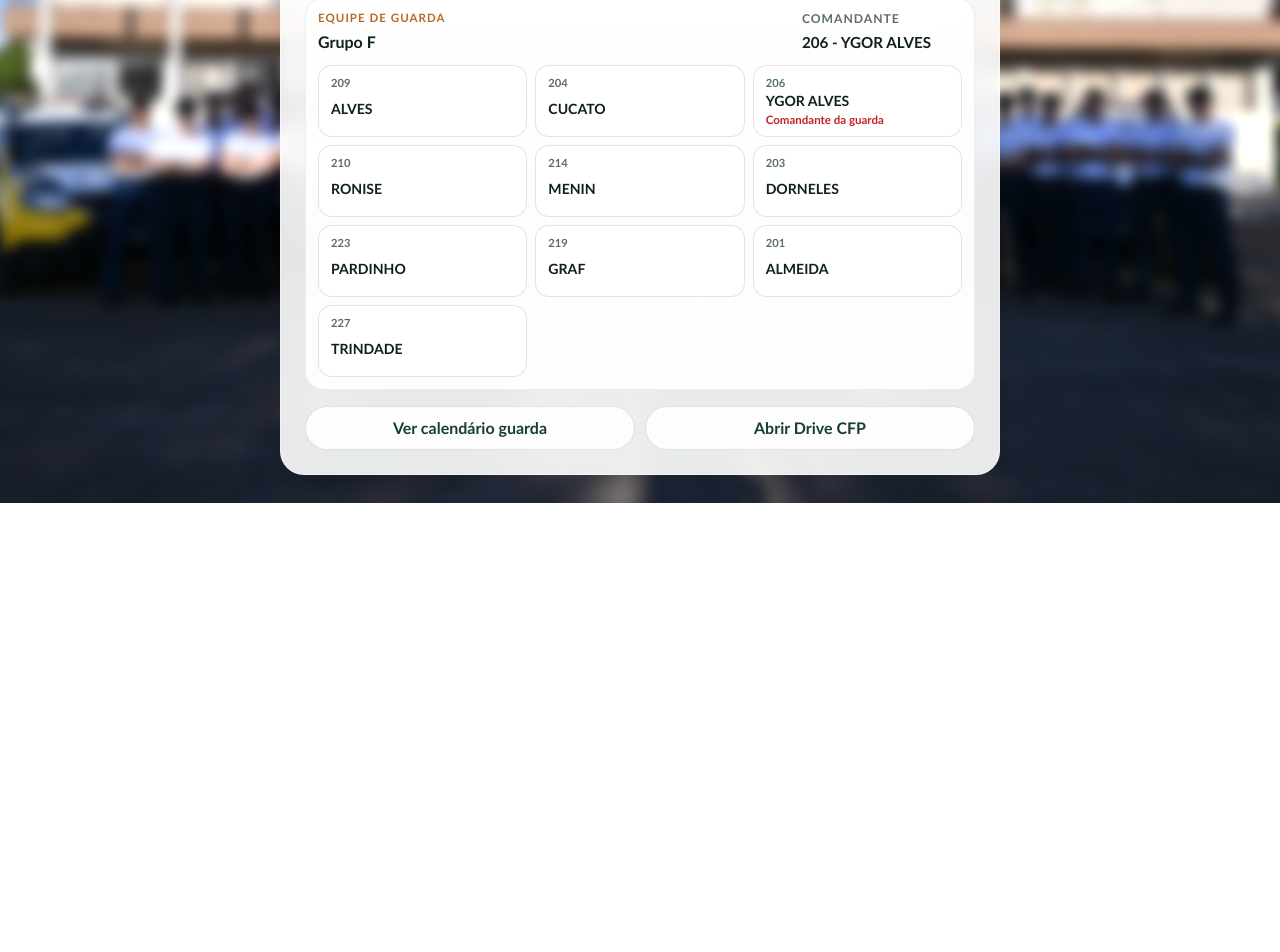
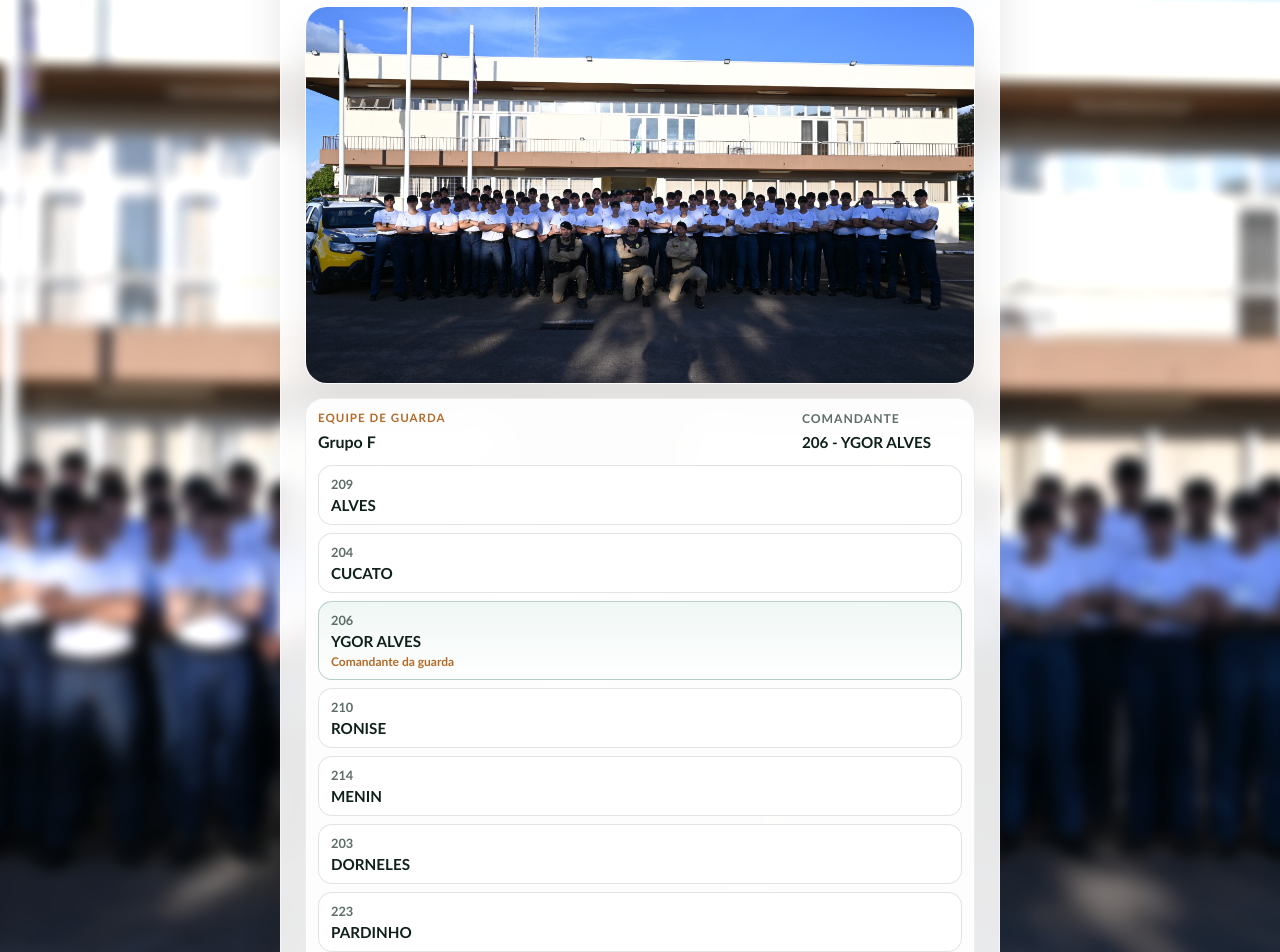
Before and after one commit to higorbrito1/cfp2026, a Next.js app: page /inicio in a window 1280 px wide. Shown: the part 308-1260 px from the top of the page. Before the commit the page ends 811 px from the top, so only its background shows below. Built offline with nearby package versions, Linux system fonts and the light colour scheme; no server answers.

Commit message:
Deploy homepage image and guard team list update

```diff
--- a/src/app/globals.css
+++ b/src/app/globals.css
@@ -148,6 +148,23 @@ button:disabled {
   grid-template-columns: repeat(2, minmax(0, 1fr));
 }
 
+.home-image-panel {
+  margin: 22px 0 14px;
+  overflow: hidden;
+  border-radius: 22px;
+  border: 1px solid rgba(255, 255, 255, 0.45);
+  background: rgba(255, 255, 255, 0.38);
+  box-shadow: 0 18px 35px rgba(0, 0, 0, 0.08);
+}
+
+.home-hero-image {
+  width: 100%;
+  height: auto;
+  display: block;
+  object-fit: cover;
+  aspect-ratio: 16 / 9;
+}
+
 .home-team {
    display: grid;
    gap: 12px;
@@ -161,6 +178,14 @@ button:disabled {
  .home-team-top h2 {
    margin: 0;
    font-size: 1rem;
+ }
+
+ .home-team-list {
+   display: grid;
+   gap: 10px;
+   margin: 0;
+   padding: 0;
+   list-style: none;
 }
 
 .primary-button,
--- a/src/app/inicio/page.js
+++ b/src/app/inicio/page.js
@@ -116,6 +116,14 @@ export default function InicioPage() {
             </div>
           </article>
 
+          <div className="home-image-panel">
+            <img
+              className="home-hero-image"
+              src="/imagem_fundo.jpeg"
+              alt="CFP 8ºBPM 26/27"
+            />
+          </div>
+
           <section className="home-team printable-team" aria-label="Equipe de guarda do dia">
             <div className="team-panel-header home-team-top">
               <div>
@@ -130,18 +138,18 @@ export default function InicioPage() {
               </div>
             </div>
 
-            <div className="team-compact-grid">
+            <ul className="team-list home-team-list">
               {team.roster.map((person, index) => (
-                <article
+                <li
                   key={`${person.code}-${person.name}`}
-                  className={index === team.commanderIndex ? "team-compact-card is-commander" : "team-compact-card"}
+                  className={index === team.commanderIndex ? "team-item is-commander" : "team-item"}
                 >
                   <span>{person.code}</span>
                   <strong>{person.name}</strong>
                   {index === team.commanderIndex && <small>Comandante da guarda</small>}
-                </article>
+                </li>
               ))}
-            </div>
+            </ul>
           </section>
 
           <div className="home-actions">
```
Lines whose indentation alone changed are shown as unchanged.
